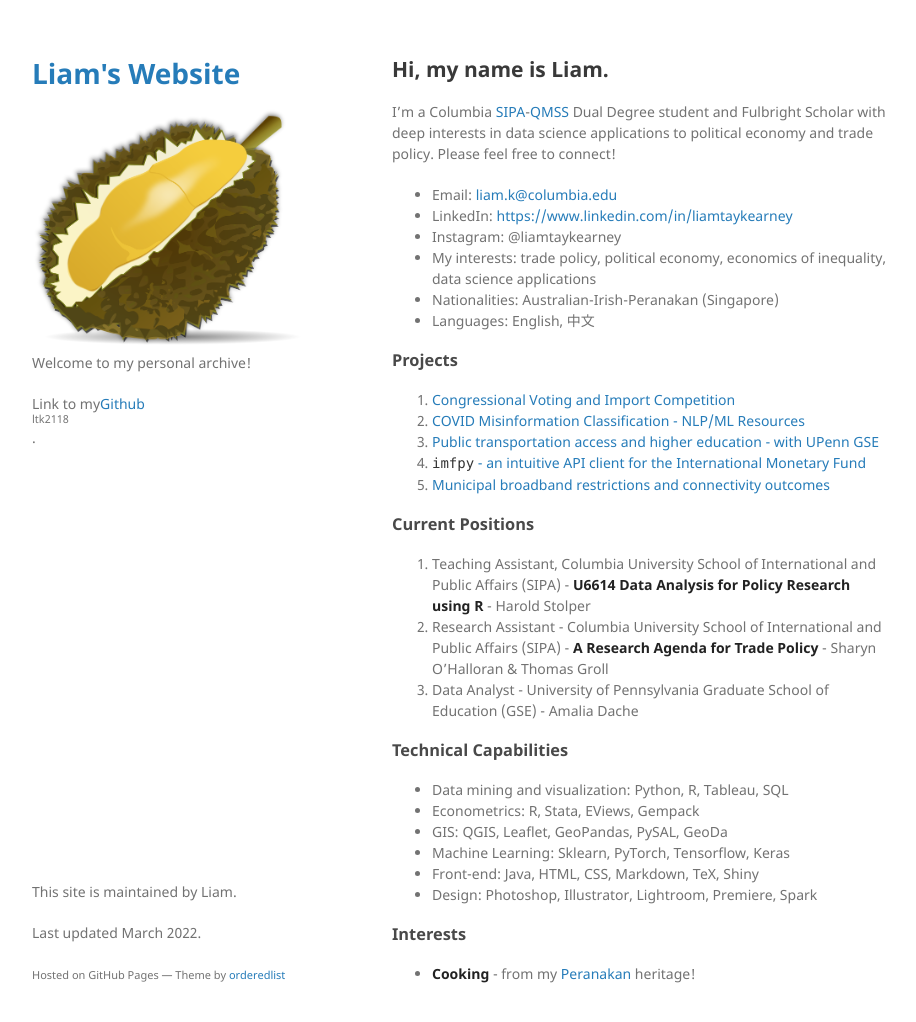
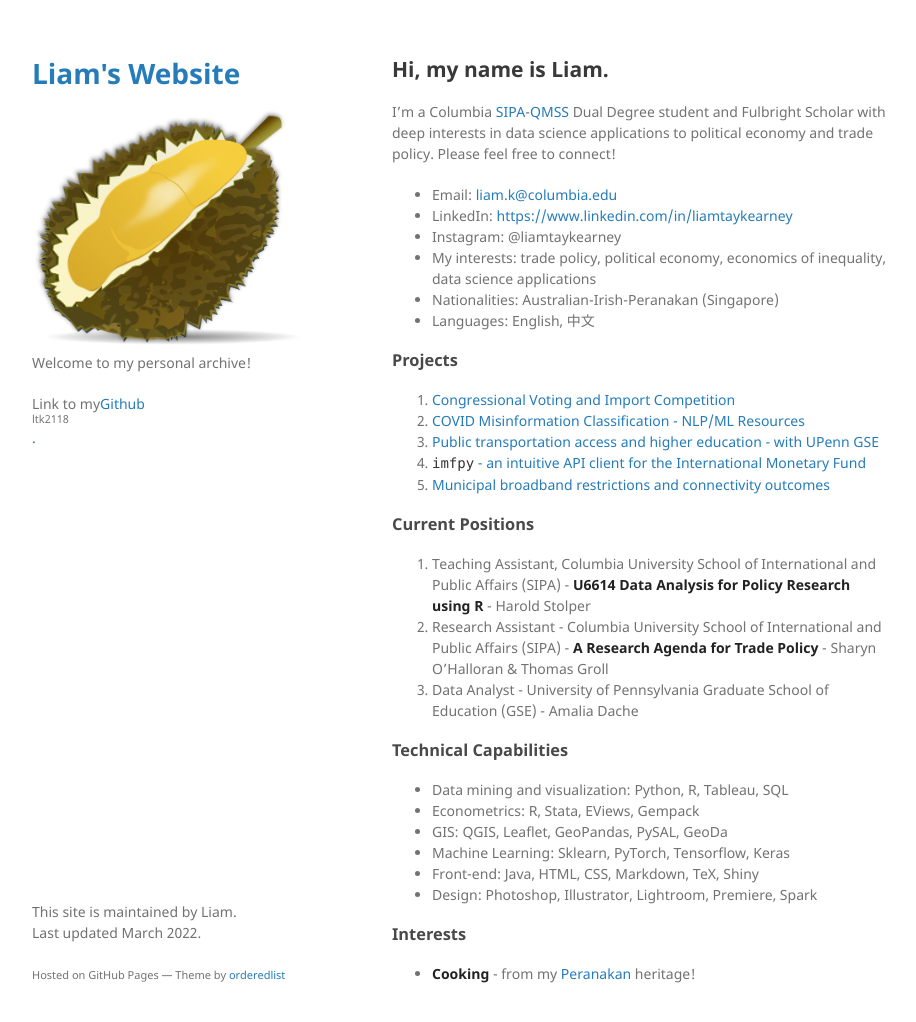
Before and after one commit to ltk2118/home, a Jekyll site: the page built from index.md, in a window 1280 px wide and 1054 px high. Shown: the top 1022 px of the window, without its empty margins (178-1094 px from the left). Built offline with Jekyll 4.4.1, drawn with Linux system fonts in a browser that asks for light colours; our own code applies the rules of GitHub Pages for plain Markdown files.

Commit message:
update formatting

```diff
--- a/_layouts/default.html
+++ b/_layouts/default.html
@@ -24,7 +24,7 @@
         <p>{{ site.description | default: site.github.project_tagline }}</p>
 
         {% if site.github.is_project_page %}
-        <p class="view">Link to my<a href="{{ site.github.owner_url }}">Github<small>{{ site.github.owner_name }}</small></a>.</p>
+        <p class="view">Link to my<a href="{{ site.github.owner_url }}">Github<small>{{ site.github.owner_name }}</small> .</a></p>
         {% endif %}
 
         {% if site.show_downloads %}
@@ -42,8 +42,10 @@
       </section>
       <footer>
         {% if site.github.is_project_page %}
-        <p>This site is maintained by Liam.</p>
-        <p>Last updated March 2022.</p>
+        <p>
+          This site is maintained by Liam. <br>
+          Last updated March 2022.
+        </p>
         {% endif %}
         <p><small>Hosted on GitHub Pages &mdash; Theme by <a href="https://github.com/orderedlist">orderedlist</a></small></p>
       </footer>
```
